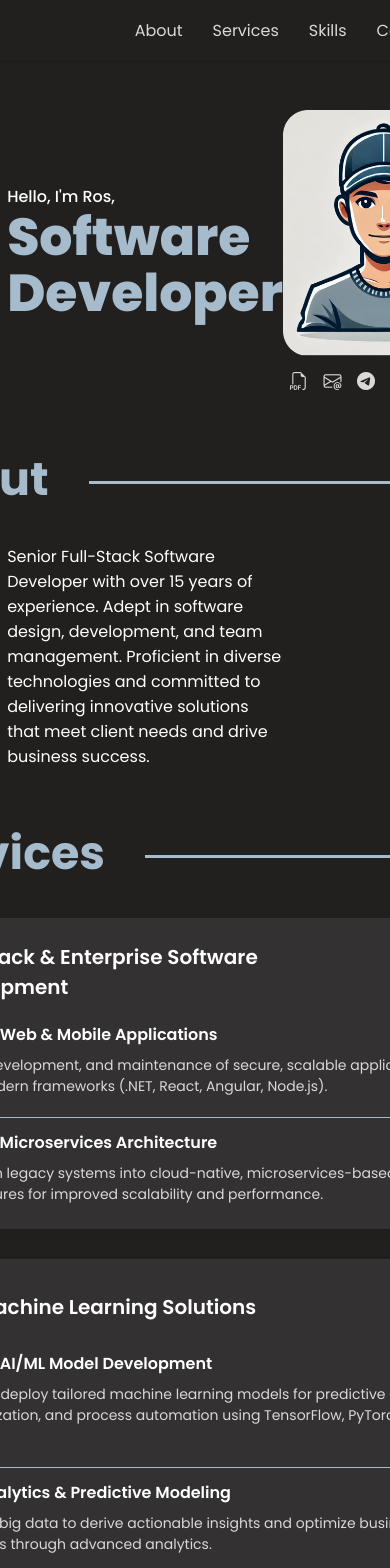
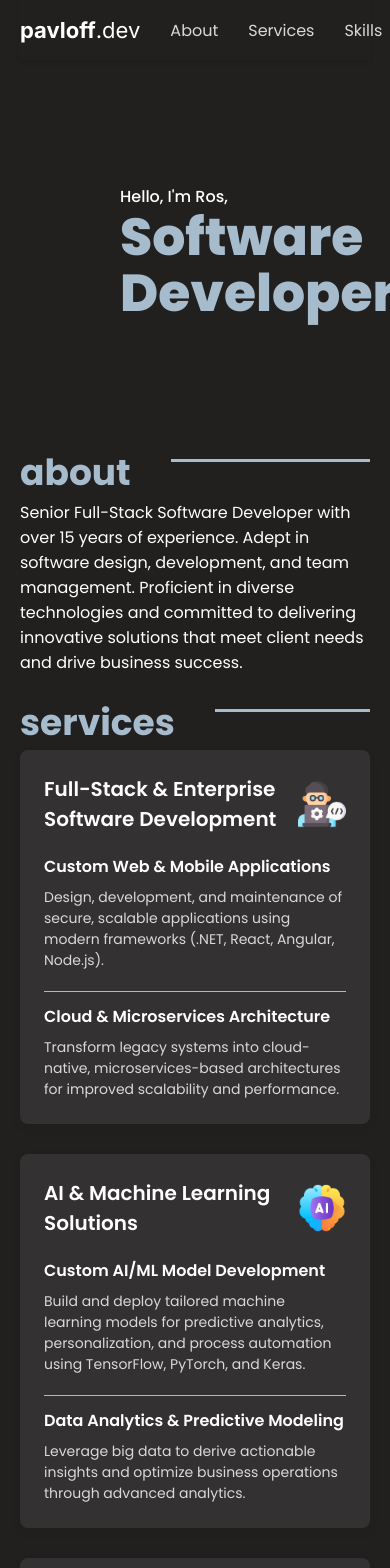
Before and after one commit to avgust13/pavloff-dev, a Next.js app: page / in a window 390 px wide. Shown: the top 1568 px of the page. Built offline with nearby package versions, Linux system fonts and the light colour scheme.

Commit message:
fix: update section components to use max-width and responsive styles

```diff
--- a/components/layout/header.tsx
+++ b/components/layout/header.tsx
@@ -12,6 +12,11 @@ const HeaderStyled = styled.div`
   background-color: #221F1F;
   box-shadow: 0 2px 4px rgba(0, 0, 0, 0.1);
   z-index: 1000;
+
+  @media (max-width: 768px) {
+    padding-left: 0;
+    padding-right: 0;
+  }
 `;
 
 const BrandContainerStyled = styled.div`
--- a/components/sections/about/index.tsx
+++ b/components/sections/about/index.tsx
@@ -3,11 +3,16 @@ import styled from "styled-components";
 import Title from "@/components/sections/titlesection";
 
 const AboutSectionStyled = styled.section`
-  margin: 0 100px;
+  max-width: 900px;
+  width: 100%;
 `;
 
 const AboutStyled = styled.p`
   margin: 0 200px 50px 100px;
+
+  @media (max-width: 768px) {
+    margin: 0 0 20px 0;
+  }
 `;
 
 const AboutSection = () => {
--- a/components/sections/certification/index.tsx
+++ b/components/sections/certification/index.tsx
@@ -5,7 +5,8 @@ import Title from "@/components/sections/titlesection";
 import CertificateBlock from "./certificateblock";
 
 const CertificationSectionStyled = styled.section`
-  margin: 0 100px;
+  max-width: 900px;
+  width: 100%;
 `;
 
 const CertificationContainerStyled = styled.div`
--- a/components/sections/hero/index.tsx
+++ b/components/sections/hero/index.tsx
@@ -1,6 +1,8 @@
 import styled from "styled-components";
 
-const HeroSectionStyled = styled.div`
+const HeroSectionStyled = styled.section`
+  max-width: 900px;
+  width: 100%;
   height: 285px;
   display: flex;
   justify-content: space-between;
@@ -8,7 +10,7 @@ const HeroSectionStyled = styled.div`
   margin: 50px 100px 50px 100px;
 `;
 
-const WelcomeContailerStyled = styled.div`
+const WelcomeContainerStyled = styled.div`
   font-size: 16px;
   font-weight: 500;
   margin-left: 100px;
@@ -38,14 +40,14 @@ const ContactInfoStyled = styled.div`
 const HeroSection = () => {
   return (
     <HeroSectionStyled>
-      <WelcomeContailerStyled>
+      <WelcomeContainerStyled>
         Hello, I'm Ros,
         <SoftwareDeveloperTextStyled>
           Software
           <br />
           Developer
         </SoftwareDeveloperTextStyled>
-      </WelcomeContailerStyled>
+      </WelcomeContainerStyled>
       <ProfileContainerStyled>
         <img src="/images/profile.png" alt="Ros Pavloff Profile" width={200} height={246} />
         <ContactInfoStyled>
--- a/components/sections/services/index.tsx
+++ b/components/sections/services/index.tsx
@@ -3,8 +3,9 @@ import Image from "next/image";
 
 import Title from "@/components/sections/titlesection";
 
-const ServicesSectionStyled = styled.div`
-  margin: 0 100px;
+const ServicesSectionStyled = styled.section`
+  max-width: 900px;
+  width: 100%;
 `;
 
 const ServicesContainerStyled = styled.div`
--- a/components/sections/skills/index.tsx
+++ b/components/sections/skills/index.tsx
@@ -3,8 +3,9 @@ import Title from "@/components/sections/titlesection";
 
 import SkillIcon from "./SkillIcon";
 
-const SkillsSectionStyled = styled.div`
-  margin: 0 100px;
+const SkillsSectionStyled = styled.section`
+  max-width: 900px;
+  width: 100%;
 `;
 
 const SkillCategoryGridStyled = styled.div`
--- a/components/sections/titlesection.tsx
+++ b/components/sections/titlesection.tsx
@@ -14,6 +14,15 @@ const TitleSectionStyled = styled.div`
   }
 `;
 
+const TitleStyled = styled.h1`
+  font-size: 46px;
+
+  @media (max-width: 768px) {
+    font-size: 36px;
+    margin: 0;
+  }
+`;
+
 interface TitleSectionProps {
   name: string;
 }
@@ -21,7 +30,7 @@ interface TitleSectionProps {
 const TitleSection: FC<TitleSectionProps> = ({ name }) => {
   return (
     <TitleSectionStyled>
-      <h1>{name}</h1>
+      <TitleStyled>{name}</TitleStyled>
     </TitleSectionStyled>
   );
 }
--- a/components/sharedstyles.tsx
+++ b/components/sharedstyles.tsx
@@ -9,8 +9,13 @@ const Container = styled.div`
   height: 100vh;
   min-height: 100vh;
 `;
+
 const Main = styled.main`
-  max-width: 1100px;
+  width: 100%;
+  display: flex;
+  flex-direction: column;
+  align-items: center;
+  padding: 0 20px;
 `;
 
 const Title = styled.h1`
```
Also changed, not shown: components/sections/experience/index.tsx (+4 -4 lines).
